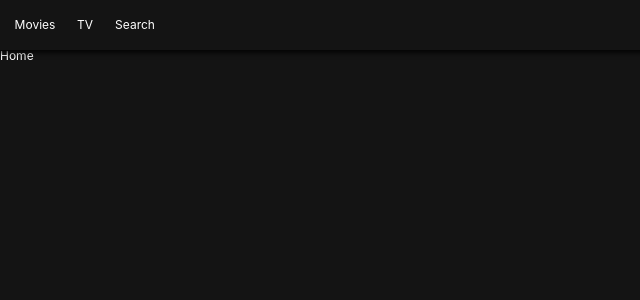
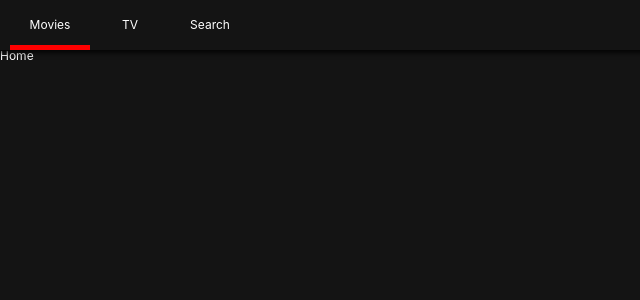
Before and after one commit to totoruo9/ReactMovieApp, a React (Create React App) app: page / in a window 1280 px wide. Shown: the top 300 px of the page, without its empty margins (0-640 px from the left). Built offline with nearby package versions, Linux system fonts and the light colour scheme.

Commit message:
[withRouter] withRouter를 이용하여 router의 props값을 전달주며 css컨틀로이 가능하다

```diff
--- a/src/Components/Header.js
+++ b/src/Components/Header.js
@@ -1,5 +1,5 @@
 import React from "react";
-import {Link} from "react-router-dom";
+import {Link, withRouter} from "react-router-dom";
 import styled from "styled-components";
 
 const Header = styled.header`
@@ -20,9 +20,11 @@
 `;
 
 const Item = styled.li`
-    width: 50px;
+    width: 80px;
     height: 50px;
     text-align: center;
+    border-bottom: 5px solid ${props => props.current ? "#ff0000" : "transparent"};
+    transition: border-bottom .5s ease-in-out;
 `;
 
 const SLink = styled(Link)`
@@ -32,12 +34,18 @@
     align-items: center;
 `;
 
-export default () => (
-    <Header>
-        <List>
-            <Item><SLink to="/">Movies</SLink></Item>
-            <Item><SLink to="/tv">TV</SLink></Item>
-            <Item><SLink to="/search">Search</SLink></Item>
-        </List>
-    </Header>
-);
+export default withRouter(({location: {pathname}}) => (
+        <Header>
+            <List>
+                <Item current={pathname === "/"}>
+                    <SLink to="/">Movies</SLink>
+                </Item>
+                <Item current={pathname === "/tv"}>
+                    <SLink to="/tv">TV</SLink>
+                </Item>
+                <Item current={pathname === "/search"}>
+                    <SLink to="/search">Search</SLink>
+                </Item>
+            </List>
+        </Header>
+));
```
